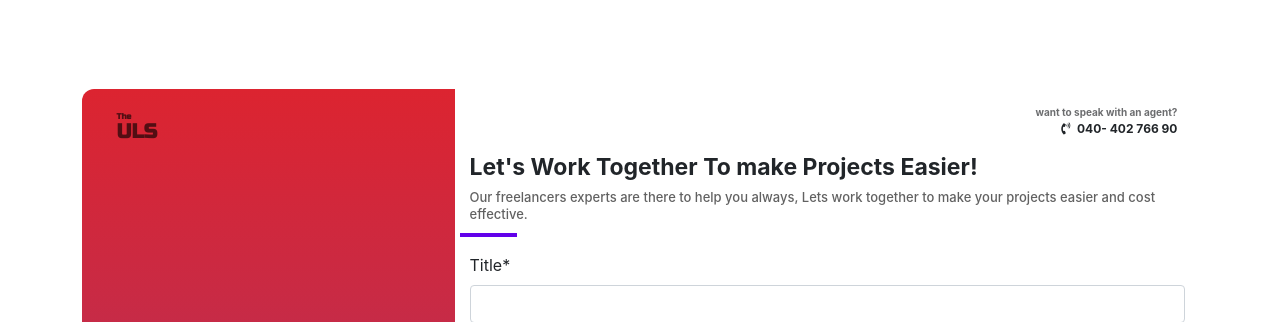
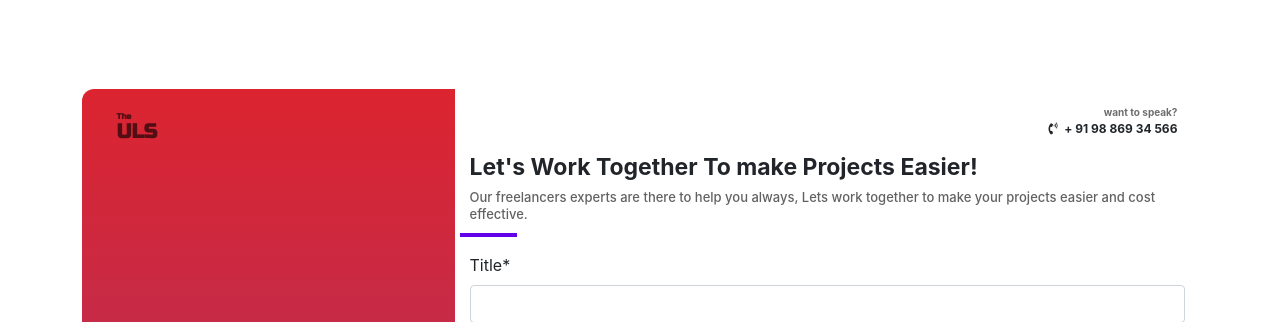
Before and after one commit to AOCINC/Uls_Partner, a Django app: page /Projects-upload in a window 1280 px wide. Shown: the part 83-405 px from the top of the page. Run offline with Django 3.2, Linux system fonts and the light colour scheme; a user stored in the database is signed in; data comes from the database, SQL or seed files in the repository; both versions use the stored data as it was after the commit; some libraries are stand-ins or nearby versions.

Commit message:
social icons updated

```diff
--- a/UlsPartner/Projects/templates/Projects/Project_Upload.html
+++ b/UlsPartner/Projects/templates/Projects/Project_Upload.html
@@ -19,10 +19,10 @@
         </div>
         <div class="col-md-8">
             <div class="d-flex pt-3 pr-2">
-                <p class="ml-auto mb-0">want to speak with an agent?</p>
+                <p class="ml-auto mb-0">want to speak?</p>
             </div>
             <div class="d-flex pr-2">
-                <p class="ml-auto"><strong><i class="fas fa-phone-volume"></i> 040- 402 766 90</strong></p>
+                <p class="ml-auto"><strong><i class="fas fa-phone-volume"></i> + 91 98 869 34 566  </strong></p>
             </div>
             <form class="information" method="post">
                 <h4 class="form-heading">Let's Work Together To make Projects Easier!</h4>
--- a/UlsPartner/templates/Uls_PartnerApp/home.html
+++ b/UlsPartner/templates/Uls_PartnerApp/home.html
@@ -251,9 +251,9 @@
         </div>
       </div>
       <div class="col-sm-12 col-md-2 text-right">
-        <i class="fab fa-instagram"></i>
-        <i class="fab fa-twitter"></i>
-        <i class="fab fa-facebook-f"></i>
+       <a href="https://www.linkedin.com/in/aoc-inc-pvt-ltd-84645319a/" style="color: white;"> <i class="fab fa-linkedin"></i></a>
+       <a href="https://twitter.com/Aocinc_uls" style="color: white;"> <i class="fab fa-twitter"></i> </a>
+       <a href="https://www.facebook.com/aocinc.uls" style="color: white;"> <i class="fab fa-facebook-f"></i></a>
       </div>
     </div>
   </div>
```
Also changed, not shown: UlsPartner/db.sqlite3.
